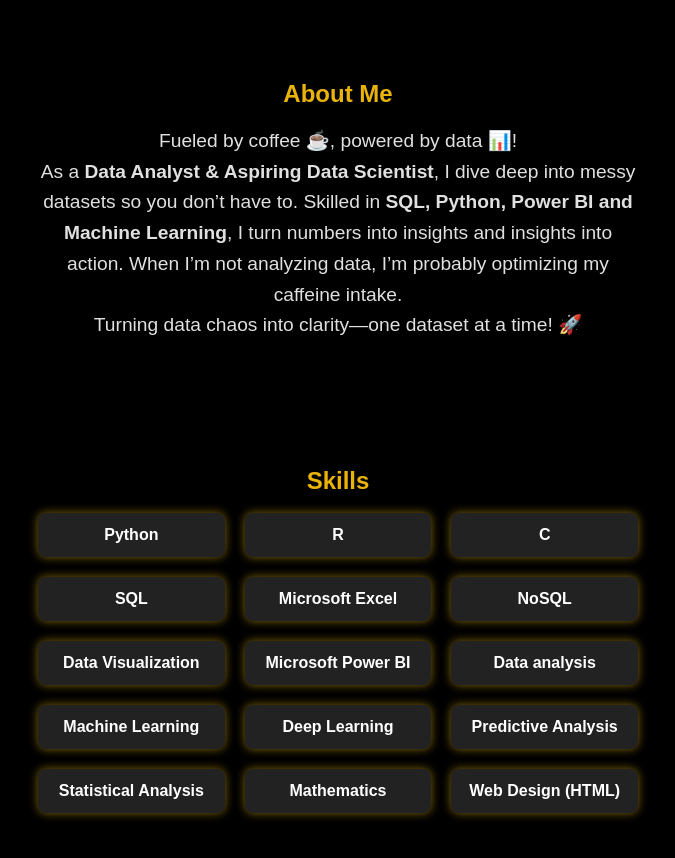
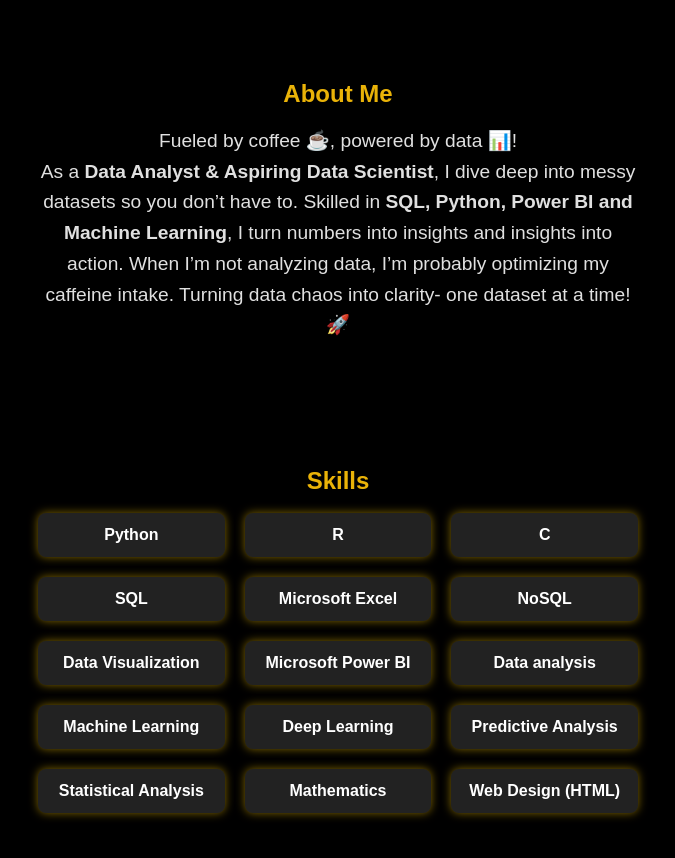
Before and after one commit to febisarju/febisarju.github.io, a plain HTML site: page index.html in a window 1280 px wide. Shown: the part 840-1698 px from the top of the page, without its empty margins (302-977 px from the left). Drawn offline with nearby package versions, Linux system fonts and the light colour scheme.

Commit message:
Update index.html

```diff
--- a/index.html
+++ b/index.html
@@ -320,8 +320,8 @@ body {
         <p> Fueled by coffee ☕, powered by data 📊!<br>
 	As a <b>Data Analyst & Aspiring Data Scientist</b>, I dive deep into messy datasets so you don’t have to.
 	Skilled in <b>SQL, Python, Power BI and Machine Learning</b>, I turn numbers into insights and insights into action.
-	When I’m not analyzing data, I’m probably optimizing my caffeine intake.<br>
-	Turning data chaos into clarity—one dataset at a time! 🚀
+	When I’m not analyzing data, I’m probably optimizing my caffeine intake.
+	Turning data chaos into clarity- one dataset at a time! 🚀
         </p>
     </section><br>
 
```
